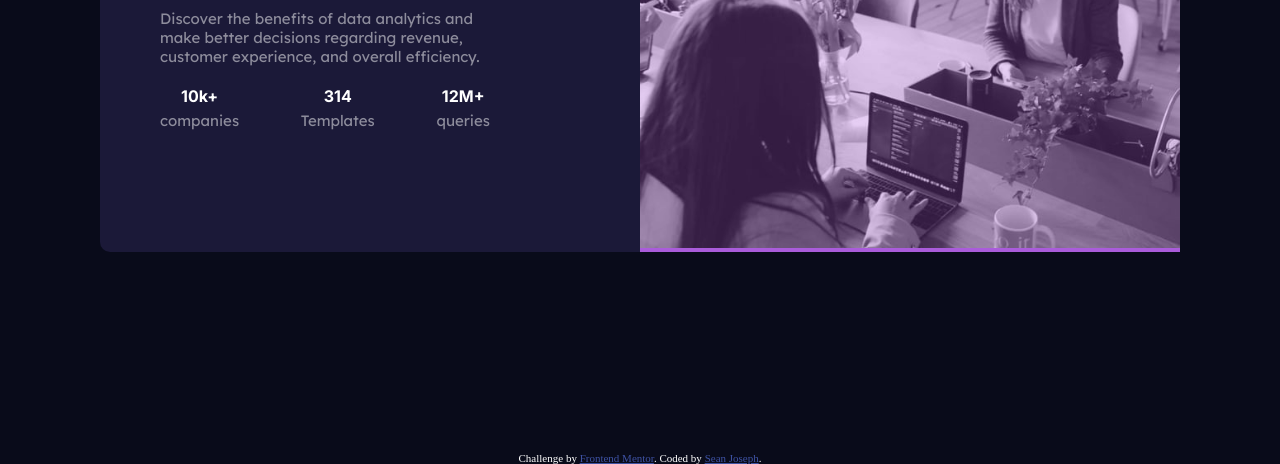
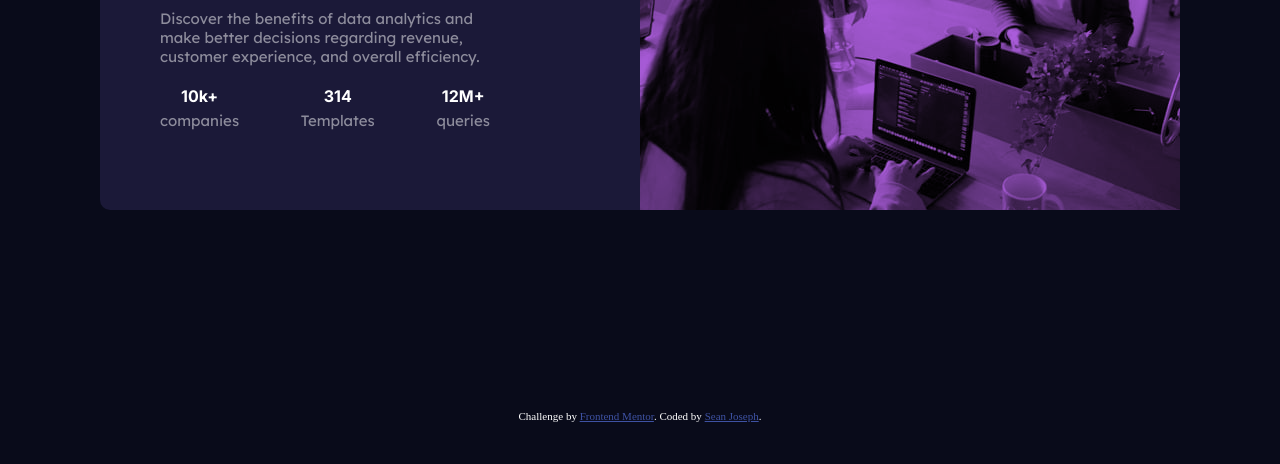
Before and after one commit to sjoseph91/stats-preview-card, a plain HTML site: page index.html in a window 1280 px wide. Shown: the part 348-812 px from the top of the page. Drawn offline with Linux system fonts and the light colour scheme.

Commit message:
changed background

```diff
--- a/index.html
+++ b/index.html
@@ -18,7 +18,7 @@
 <body>
   <section class="card-container">
     <div class="card-image">
-      <img src="./images/image-header-mobile.jpg"  alt="woman laughs while everyone else works" width="100%" height="auto"/>
+
     </div>
     <div class="card-body">
       <h2>Get <span>insights</span> that help your business grow.</h2>
--- a/styles.css
+++ b/styles.css
@@ -12,10 +12,17 @@ body {
   color: hsl(0, 0%, 100%);
 }
 .card-image {
-  background: hsl(277, 64%, 61%);
+  background-color: hsl(277, 64%, 61%);
+  background-image: url("./images/image-header-desktop.jpg");
+  background-repeat: no-repeat;
+  background-size: cover;
+  background-position: center;
+  background-blend-mode: multiply;
+  height: 300px;
 }
 .card-image > img {
-  opacity: 0.7;
+  opacity: 0.5;
+  object-fit: contain;
 }
 span {
   color: hsl(277, 64%, 61%);
@@ -63,6 +70,7 @@ h2 {
   .card-image {
     order: 2;
     width: 50%;
+    height: inherit;
   }
   .card-body {
     width: 50%;
```
